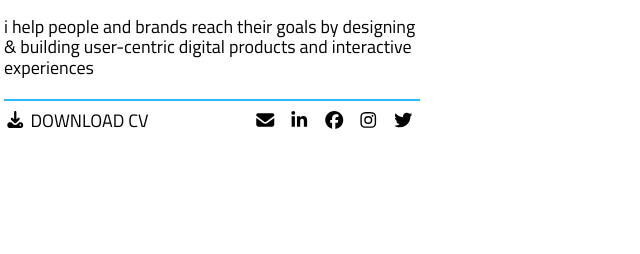
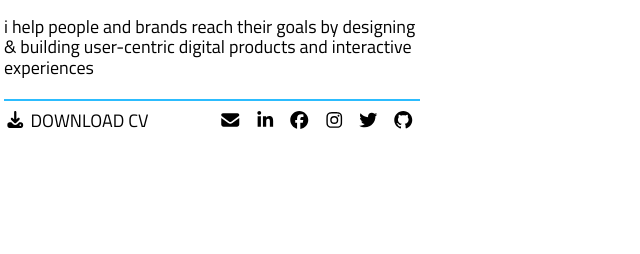
Before and after one commit to aminechairi/landing-page, a plain HTML site: page index.html in a window 1280 px wide. Shown: the part 979-1233 px from the top of the page, 599-1239 px from the left. Drawn offline with Linux system fonts and the light colour scheme.

Commit message:
simple adjusments

```diff
--- a/index.html
+++ b/index.html
@@ -122,6 +122,7 @@
               <a target="blank" href="https://www.facebook.com/amin.paloma.10/"><i class="fa-brands fa-facebook"></i></a>
               <a target="blank" href="https://www.instagram.com/aminechairii/"><i class="fa-brands fa-instagram"></i></a>
               <a target="blank" href="https://twitter.com/AmineChairi1?t=pI-Fu8LV4f6Gq6vXVPkJ1w&s=09&fbclid=IwAR2bbUEBTuIQ949kcaW-8Z6tbVVcBXFvyQJdUbfQ656Sp66_VtkrgyidXng"><i class="fa-brands fa-twitter"></i></a>
+              <a target="blank" href="https://github.com/aminechairi"><i class="fa-brands fa-github"></i></a>
             </div>
           </div>
         </div>
@@ -411,6 +412,7 @@
           <a target="blank" href="https://www.facebook.com/amin.paloma.10/"><i class="fa-brands fa-facebook"></i></a>
           <a target="blank" href="https://www.instagram.com/aminechairii/"><i class="fa-brands fa-instagram"></i></a>
           <a target="blank" href="https://twitter.com/AmineChairi1?t=pI-Fu8LV4f6Gq6vXVPkJ1w&s=09&fbclid=IwAR2bbUEBTuIQ949kcaW-8Z6tbVVcBXFvyQJdUbfQ656Sp66_VtkrgyidXng"><i class="fa-brands fa-twitter"></i></a>
+          <a target="blank" href="https://github.com/aminechairi"><i class="fa-brands fa-github"></i></a>
         </div>
         <p>&copy; created amine chairi</p>
       </div>
--- a/js/aminechairi.js
+++ b/js/aminechairi.js
@@ -161,6 +161,7 @@ let animation_about = {
     document.querySelectorAll(".about-page .ctn .texts .reso")[0].children[2],
     document.querySelectorAll(".about-page .ctn .texts .reso")[0].children[3],
     document.querySelectorAll(".about-page .ctn .texts .reso")[0].children[4],
+    document.querySelectorAll(".about-page .ctn .texts .reso")[0].children[5],
   ],
 }
 animationScroll(animation_about.elements);
```
